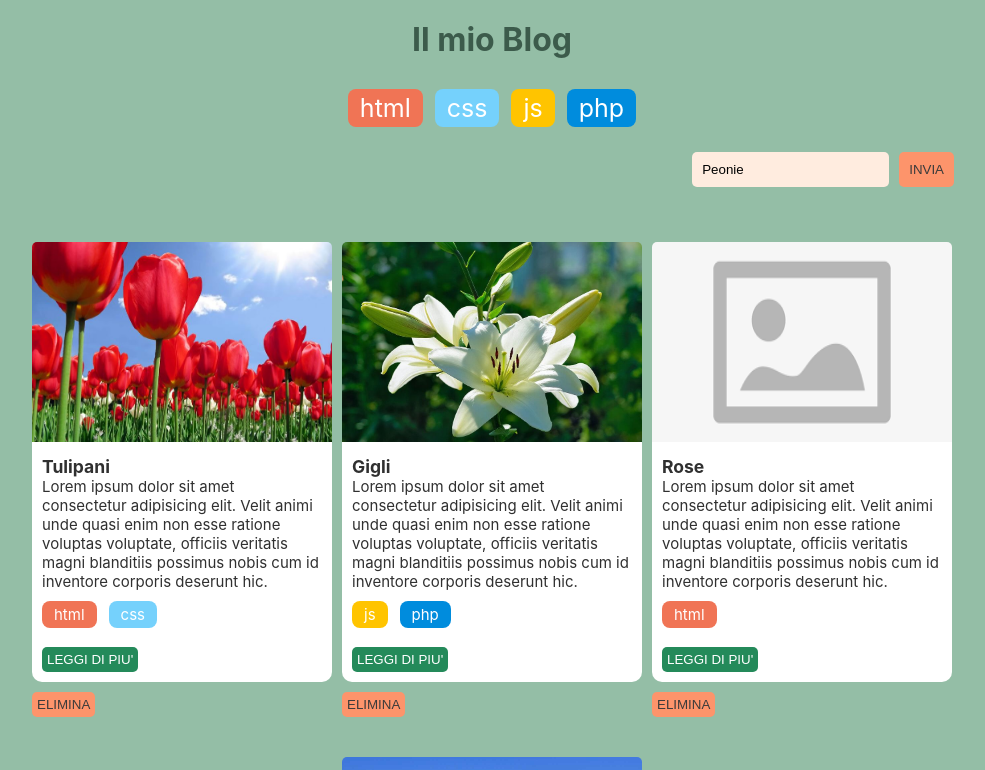
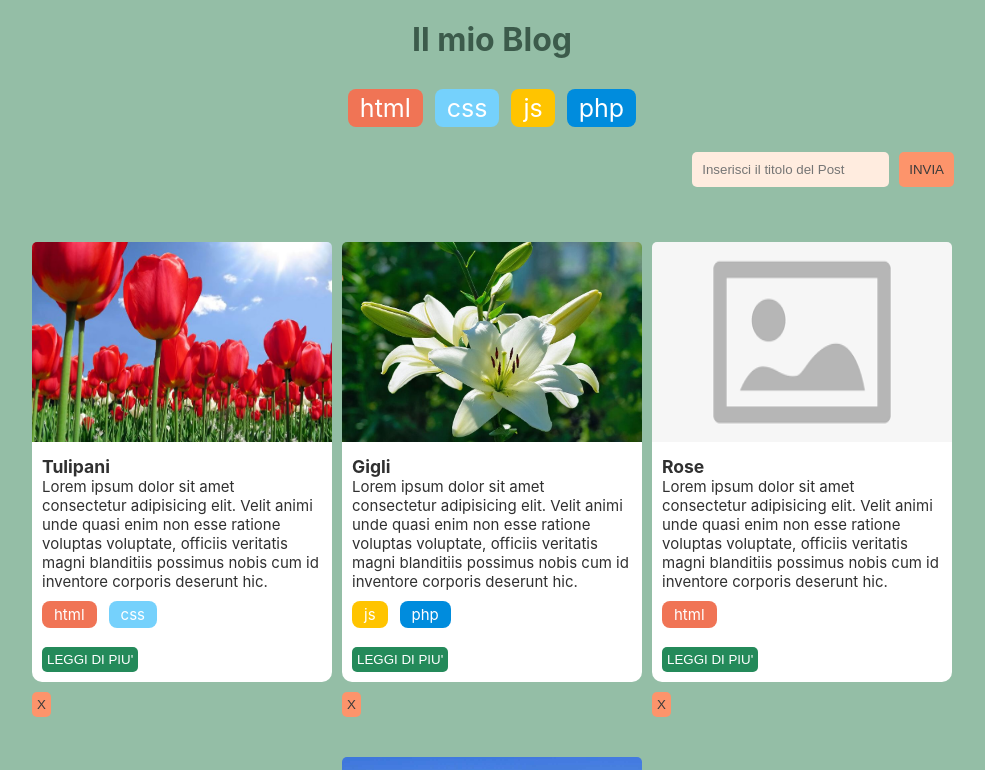
Before and after one commit to AriannaCristiani/react-form-multifield, a React (Vite) app: page / in a window 1280 px wide. Shown: the top 770 px of the page, without its empty margins (148-1133 px from the left). Built offline with nearby package versions, Linux system fonts and the light colour scheme.

Commit message:
correzione esercizio di ieri

```diff
--- a/src/components/Main/Main.jsx
+++ b/src/components/Main/Main.jsx
@@ -4,11 +4,10 @@ import Tags from '../Tags/Tags.jsx'
 import { useState } from "react"
 
 export default function Main() {
-    const [title, setTitle] = useState('Peonie')
+    const [title, setTitle] = useState('')
     const [newPost, setNewPost] = useState(posts)
 
-    // Ottieni solo i post pubblicati
-    const publishedPosts = newPost.filter((post) => post.published)
+    const [publishedPosts, setPublishedPosts] = useState(posts.filter((post) => post.published))
     const tags = []
 
     function addPost(event) {
@@ -27,16 +26,16 @@ export default function Main() {
             published: true,
         }
 
-        setNewPost(prevPosts => [...prevPosts, addedPost])
+        setPublishedPosts([...publishedPosts, addedPost])
+        setTitle('')
         console.log('stai aggiungendo un nuovo post')
     }
 
-    // Funzione per eliminare un post
-    function deletePost(postId) {
-        setNewPost(prevPosts => prevPosts.filter(post => post.id !== postId))
+    function deletePost(id) {
+        setPublishedPosts(publishedPosts.filter(post => post.id !== id))
     }
 
-    // Estrai i tags dai post
+
     newPost.forEach(post => {
         const postTags = post.tags
         postTags.forEach((tag) => {
@@ -71,9 +70,8 @@ export default function Main() {
                                 <Card post={post} />
                                 <button
                                     onClick={() => deletePost(post.id)}
-                                    className="deleteBtn"
-                                >
-                                    ELIMINA
+                                    className="deleteBtn">
+                                    X
                                 </button>
                             </div>
                         ))}
```
